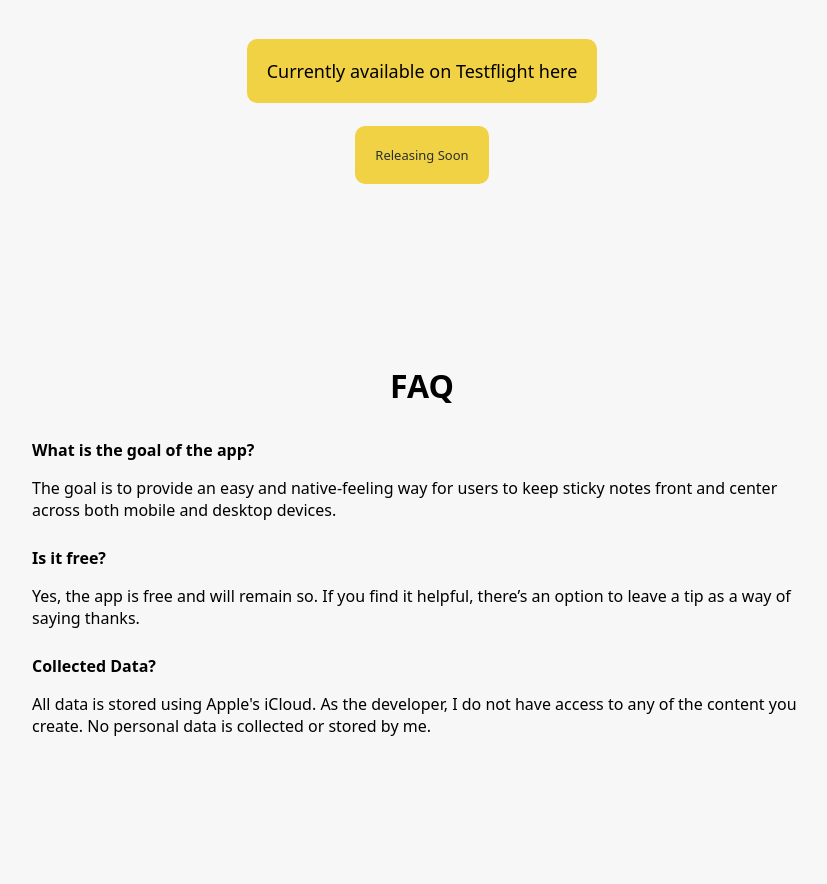
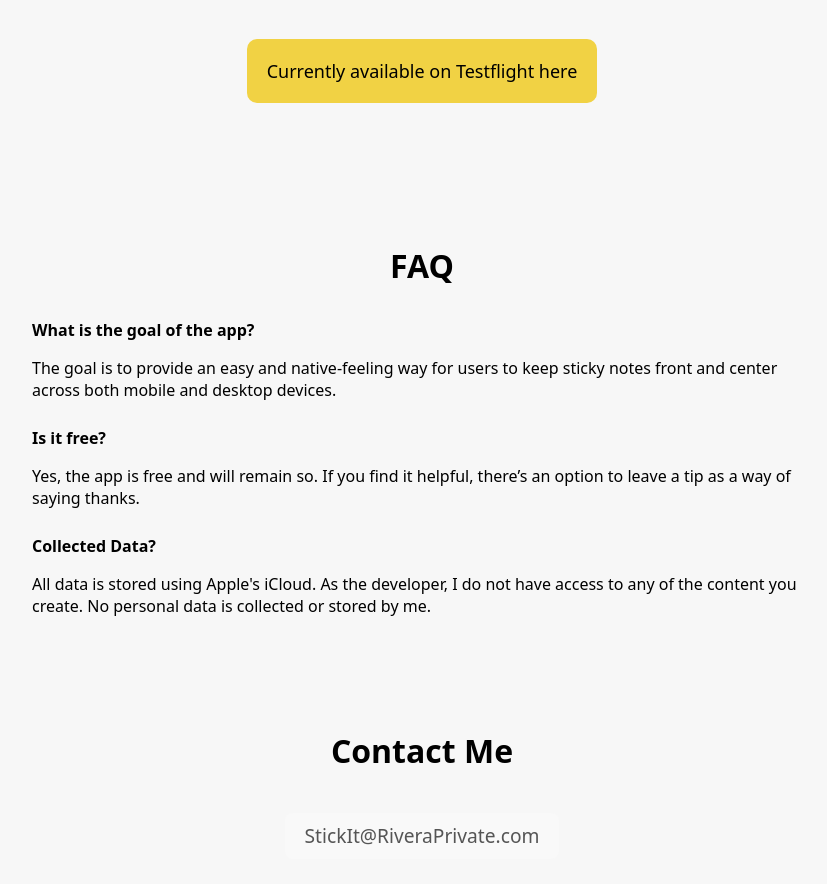
Before and after one commit to Workfish2475/workfish2475.github.io, a SvelteKit app: page /stickit in a window 1280 px wide. Shown: the part 1127-2011 px from the top of the page, without its empty margins (218-1045 px from the left). Before the commit the page ends 1880 px from the top, so only its background shows below. Built offline with nearby package versions, Linux system fonts and the light colour scheme.

Commit message:
updating to include support email

```diff
--- a/src/routes/stickit/+page.svelte
+++ b/src/routes/stickit/+page.svelte
@@ -4,6 +4,7 @@
 	import RoadMap from "./RoadMap.svelte";
   import Available from "./Available.svelte";
   import FAQ from "./FAQ.svelte";
+  import ContactMe from "./ContactMe.svelte";
 
 	import { darkMode } from "./../theme.js";
 </script>
@@ -27,6 +28,10 @@
 
   <div class="faq">
     <FAQ></FAQ>
+  </div>
+
+  <div class="contact-me">
+     <ContactMe />
   </div>
 </div>
 
--- a/src/routes/stickit/AppHeader.svelte
+++ b/src/routes/stickit/AppHeader.svelte
@@ -5,9 +5,11 @@
 
 <div class="container" class:dark={$darkMode}>
   <div class="content">
-		<img src={appIcon} alt="demo">
+    <img src={appIcon} alt="demo" />
     <p>
-			StickIt is a sticky note app for iOS, iPadOS, and macOS that lets users create notes that seamlessly sync across their Mac and mobile devices via iCloud.
+      StickIt is a sticky note app for iOS, iPadOS, and macOS that lets users
+      create notes that seamlessly sync across their Mac and mobile devices via
+      iCloud.
     </p>
   </div>
 </div>
--- a/src/routes/stickit/Available.svelte
+++ b/src/routes/stickit/Available.svelte
@@ -7,10 +7,6 @@
   <a href="https://testflight.apple.com/join/B2YeXH4h">
     Currently available on Testflight here
   </a>
-
-  <p>
-	Releasing Soon
-  </p>
 </div>
 
 <style>
@@ -19,7 +15,7 @@
     display: flex;
     flex-direction: column;
     align-items: center;
-	height: 45vh;
+    height: 30vh;
     width: 95vw;
     max-width: 800px;
     gap: 10px;
--- /dev/null
+++ b/src/routes/stickit/ContactMe.svelte
@@ -0,0 +1,79 @@
+<script lang="ts">
+  import { darkMode } from "../theme.js";
+</script>
+
+<div class="container" class:dark={$darkMode}>
+  <h1>Contact Me</h1>
+
+  <p>StickIt@RiveraPrivate.com</p>
+</div>
+
+<style>
+  .container {
+    display: flex;
+    flex-direction: column;
+    justify-content: center;
+    align-items: center;
+    width: 95vw;
+    height: 30vh;
+  }
+
+  h1 {
+    font-family:
+      system-ui,
+      -apple-system,
+      BlinkMacSystemFont,
+      "Segoe UI",
+      Roboto,
+      Oxygen,
+      Ubuntu,
+      Cantarell,
+      "Open Sans",
+      "Helvetica Neue",
+      sans-serif;
+  }
+
+  p {
+    font-family:
+      system-ui,
+      -apple-system,
+      BlinkMacSystemFont,
+      "Segoe UI",
+      Roboto,
+      Oxygen,
+      Ubuntu,
+      Cantarell,
+      "Open Sans",
+      "Helvetica Neue",
+      sans-serif;
+    font-size: 1.2rem;
+    color: #555;
+    background-color: #f9f9f9;
+    padding: 0.5em 1em;
+    border-radius: 8px;
+    text-align: center;
+    transition:
+      background-color 0.3s,
+      color 0.3s;
+  }
+
+  p:hover {
+    background-color: #eaeaea;
+    color: #333;
+    cursor: pointer;
+  }
+
+  p:active {
+    background-color: #dcdcdc;
+  }
+
+  .dark p {
+    background-color: #050505;
+    color: white;
+  }
+
+  .dark p:hover {
+	background-color: #1a1a1a;
+	color: #e0e0e0;
+  }
+</style>
```
Lines whose indentation alone changed are shown as unchanged.
